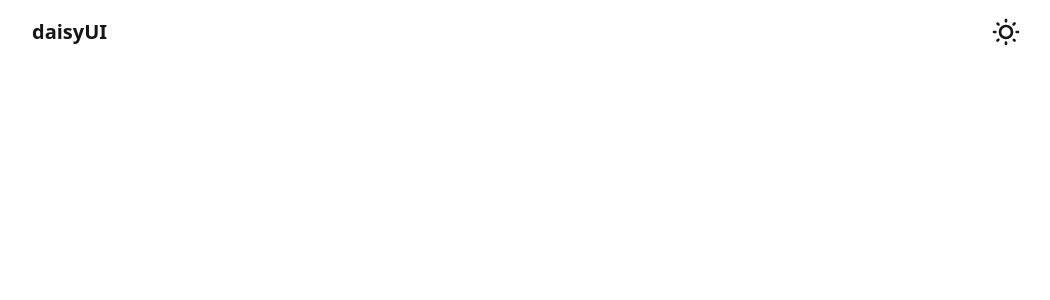
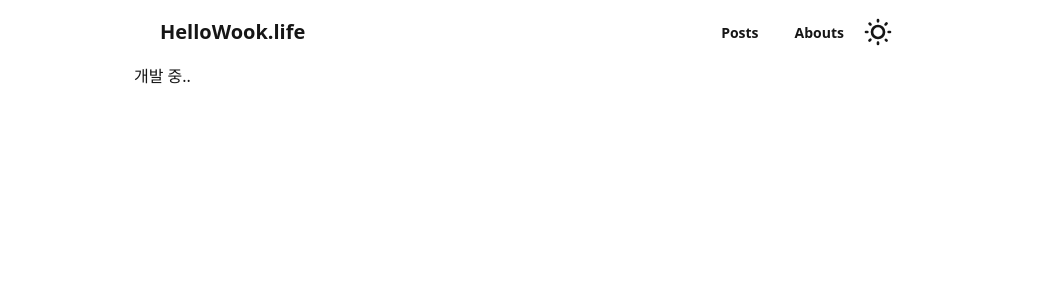
Before and after one commit to HelloWook/personal-blog, a Next.js app: page / in a window 1280 px wide. Shown: the top 300 px of the page, without its empty margins (122-1172 px from the left). Built offline with nearby package versions, Linux system fonts and the light colour scheme.

Commit message:
✨ Feat: header 컴포넌트 구현
헤더 컴포넌트 구현 및 필요 페이지 초기 상태 개발

```diff
--- /dev/null
+++ b/src/app/abouts/page.tsx
@@ -0,0 +1,7 @@
+import React from 'react';
+
+const About = () => {
+  return <div>개발 중..</div>;
+};
+
+export default About;
--- a/src/app/layout.tsx
+++ b/src/app/layout.tsx
@@ -1,4 +1,5 @@
 import './globals.css';
+import Header from '@/components/common/Header/Header';
 
 export default function RootLayout({
   children,
@@ -6,11 +7,14 @@ export default function RootLayout({
   children: React.ReactNode;
 }>) {
   return (
-    <html lang='ko' data-theme='synthwave'>
+    <html lang='ko' data-theme='pastel'>
       <head>
         <title>HelloWook 블로그</title>
       </head>
-      <body>{children}</body>
+      <body className='max-w-screen-md m-auto'>
+        <Header />
+        {children}
+      </body>
     </html>
   );
 }
--- a/src/app/page.tsx
+++ b/src/app/page.tsx
@@ -1,9 +1,3 @@
-import Header from '@/components/common/Header/Header';
-
 export default function Home() {
-  return (
-    <div className='max-w-screen-lg m-auto'>
-      <Header />
-    </div>
-  );
+  return <>개발 중..</>;
 }
--- /dev/null
+++ b/src/app/posts/page.tsx
@@ -0,0 +1,7 @@
+import React from 'react';
+
+const Post = () => {
+  return <div>개발 중..</div>;
+};
+
+export default Post;
--- a/src/components/common/Header/Header.tsx
+++ b/src/components/common/Header/Header.tsx
@@ -1,13 +1,22 @@
 import React from 'react';
 import ThemeToggle from '../ThemeToggle/ThemeToggle';
+import Link from 'next/link';
 
 const Header = () => {
   return (
     <div className='navbar'>
       <div className='flex-1'>
-        <a className='text-xl btn btn-ghost'>daisyUI</a>
+        <Link className='text-xl btn btn-ghost' href={'/'}>
+          HelloWook.life
+        </Link>
       </div>
       <div className='flex-none'>
+        <Link className='btn btn-ghost' href={'/posts'}>
+          Posts
+        </Link>
+        <Link className='btn btn-ghost' href={'/abouts'}>
+          Abouts
+        </Link>
         <ThemeToggle />
       </div>
     </div>
```
Also changed, not shown: 1 other file (tests, documents, lock files or other folders).
